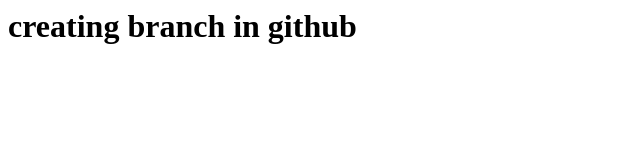
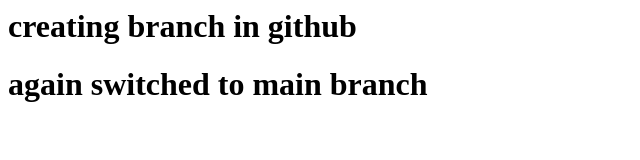
Before and after one commit to kaveritota/mergetask2, a plain HTML site: page index.html in a window 1280 px wide. Shown: the whole page, without its empty margins (0-640 px from the left). Drawn offline with Linux system fonts and the light colour scheme.

Commit message:
switched

```diff
--- a/index.html
+++ b/index.html
@@ -1 +1,2 @@
 <h1> creating branch in github</h1>
+<h1>again switched to main branch</h1>
```
